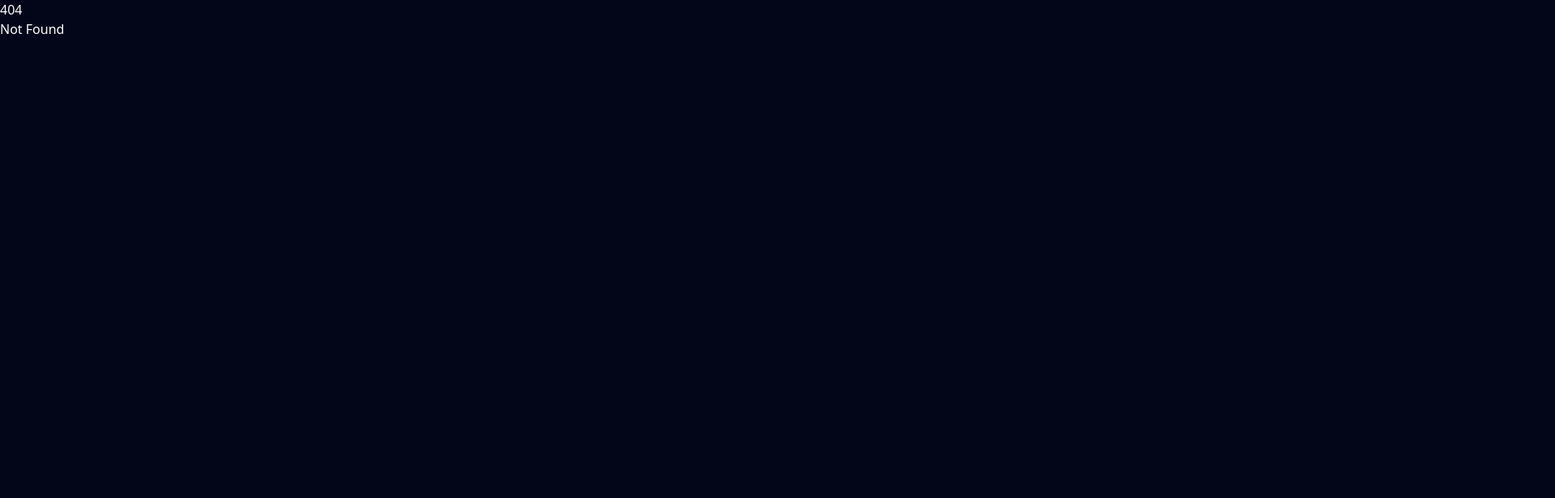
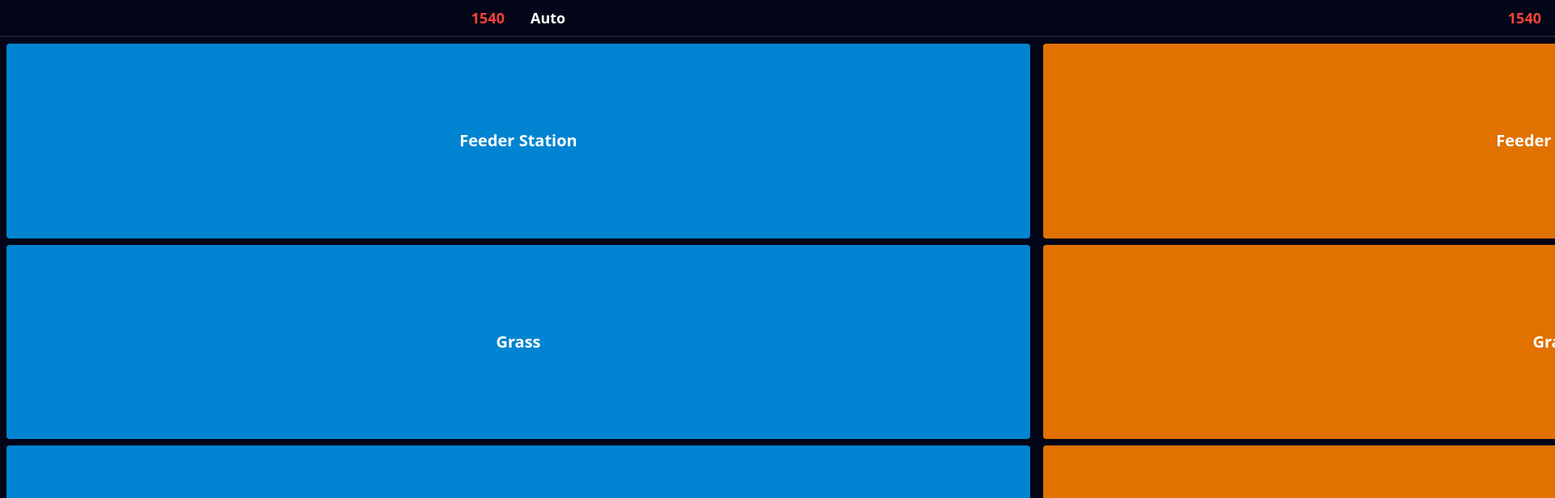
Before and after one commit to flamingchickens1540/chaotic-chickens, a SvelteKit app: page /match-scout in a window 1280 px wide. Before the commit this address had no page. Shown: the top 616 px of the page at 81% size, 1920 px wide, since content can reach past the window. Built offline with nearby package versions, Linux system fonts and the light colour scheme.

Commit message:
feat: most of the basic outline

```diff
--- /dev/null
+++ b/src/routes/match-scout/+page.svelte
@@ -0,0 +1,20 @@
+<script lang="ts">
+	import Auto from './Auto.svelte';
+	import Endgame from './Endgame.svelte';
+	import Teleop from './Teleop.svelte';
+
+	// TODO: get all of these to be variable
+	let team_key = $state(1540);
+	let team_color = $state("red");
+	let timeline = $state([]);
+</script>
+
+<!-- TODO: add queue page -->
+
+<!-- if assigned robot -->
+<div class="flex w-[300vw]">
+	<!-- TODO: swiping -->
+	<div class="w-[100vw]"><Auto team_key={team_key} team_color={team_color} timeline={timeline} /></div>
+	<div class="w-[100vw]"><Teleop team_key={team_key} team_color={team_color} timeline={timeline} /></div>
+	<div class="w-[100vw]"><Endgame team_key={team_key} team_color={team_color} timeline={timeline} /></div>
+</div>
--- /dev/null
+++ b/src/routes/match-scout/Auto.svelte
@@ -0,0 +1,37 @@
+<script lang="ts">
+	import Header from './Header.svelte';
+	import Timeline from './Timeline.svelte';
+	import UndoButton from './UndoButton.svelte';
+
+	let {
+		team_key,
+		team_color,
+		timeline
+	}: {
+		team_key: number;
+		team_color: string;
+		timeline: string[];
+	} = $props();
+
+	let bg_color = 'bg-sky-600';
+
+	let feeder_station = () => {};
+	let grass = () => {};
+	let opposing_robot = () => {};
+</script>
+
+<div class="flex min-h-dvh flex-col">
+	<Header {team_key} {team_color} game_stage={'Auto'} {timeline} />
+
+	<div class="grid-cols m-2 grid flex-grow gap-2 text-xl font-semibold">
+		<button class="child rounded {bg_color} h-full w-full" onclick={feeder_station}
+			>Feeder Station</button
+		>
+		<button class="rounded {bg_color} h-full w-full" onclick={grass}>Grass</button>
+		<button class="rounded {bg_color} h-full w-full" onclick={opposing_robot}>Opposing Robot</button
+		>
+	</div>
+
+	<UndoButton {timeline} />
+	<Timeline />
+</div>
--- /dev/null
+++ b/src/routes/match-scout/Endgame.svelte
@@ -0,0 +1,20 @@
+<script lang="ts">
+    import Header from "./Header.svelte"
+	import Timeline from "./Timeline.svelte";
+
+    let {
+        team_key,
+        team_color,
+        timeline
+    } : {
+        team_key: number
+        team_color: string
+        timeline: string[]
+    } = $props();
+</script>
+
+<Header team_key={team_key} team_color={team_color} game_stage={'Endgame'} timeline={timeline} />
+
+
+
+<Timeline />
--- /dev/null
+++ b/src/routes/match-scout/Header.svelte
@@ -0,0 +1,27 @@
+<script lang="ts">
+	import UndoButton from './UndoButton.svelte';
+
+	let {
+		team_key,
+		team_color,
+		game_stage,
+		timeline = $bindable()
+	}: {
+		team_key: number;
+		team_color: string;
+		game_stage: string;
+		timeline?: string[];
+	} = $props();
+</script>
+
+<header
+	class="font-heading flex place-content-center border-b-2 border-white/10 p-2 text-lg font-semibold"
+>
+	<span
+		class="mx-4"
+		style={team_color === 'blue' ? 'color: #2196F3 !important' : 'color: #F44336 !important'}
+	>
+		{team_key}
+	</span>
+	<span class="mx-4"> {game_stage} </span>
+</header>
--- /dev/null
+++ b/src/routes/match-scout/Teleop.svelte
@@ -0,0 +1,37 @@
+<script lang="ts">
+    import Header from "./Header.svelte"
+	import Timeline from "./Timeline.svelte";
+	import UndoButton from "./UndoButton.svelte";
+
+    let {
+        team_key,
+        team_color,
+        timeline
+    } : {
+        team_key: number
+        team_color: string
+        timeline: string[]
+    } = $props();
+
+    let bg_color = 'bg-amber-600';
+
+	let feeder_station = () => {};
+	let grass = () => {};
+	let opposing_robot = () => {};
+</script>
+
+<div class="flex min-h-dvh flex-col">
+	<Header {team_key} {team_color} game_stage={'Auto'} {timeline} />
+
+	<div class="grid-cols m-2 grid flex-grow gap-2 text-xl font-semibold">
+		<button class="child rounded {bg_color} h-full w-full" onclick={feeder_station}
+			>Feeder Station</button
+		>
+		<button class="rounded {bg_color} h-full w-full" onclick={grass}>Grass</button>
+		<button class="rounded {bg_color} h-full w-full" onclick={opposing_robot}>Opposing Robot</button
+		>
+	</div>
+
+	<UndoButton {timeline} />
+	<Timeline />
+</div>
--- /dev/null
+++ b/src/routes/match-scout/UndoButton.svelte
@@ -0,0 +1,3 @@
+<script>
+    let {timeline = $bindable()} = $props();
+</script>
```
Also changed, not shown: src/routes/match-scout/Timeline.svelte (added).
